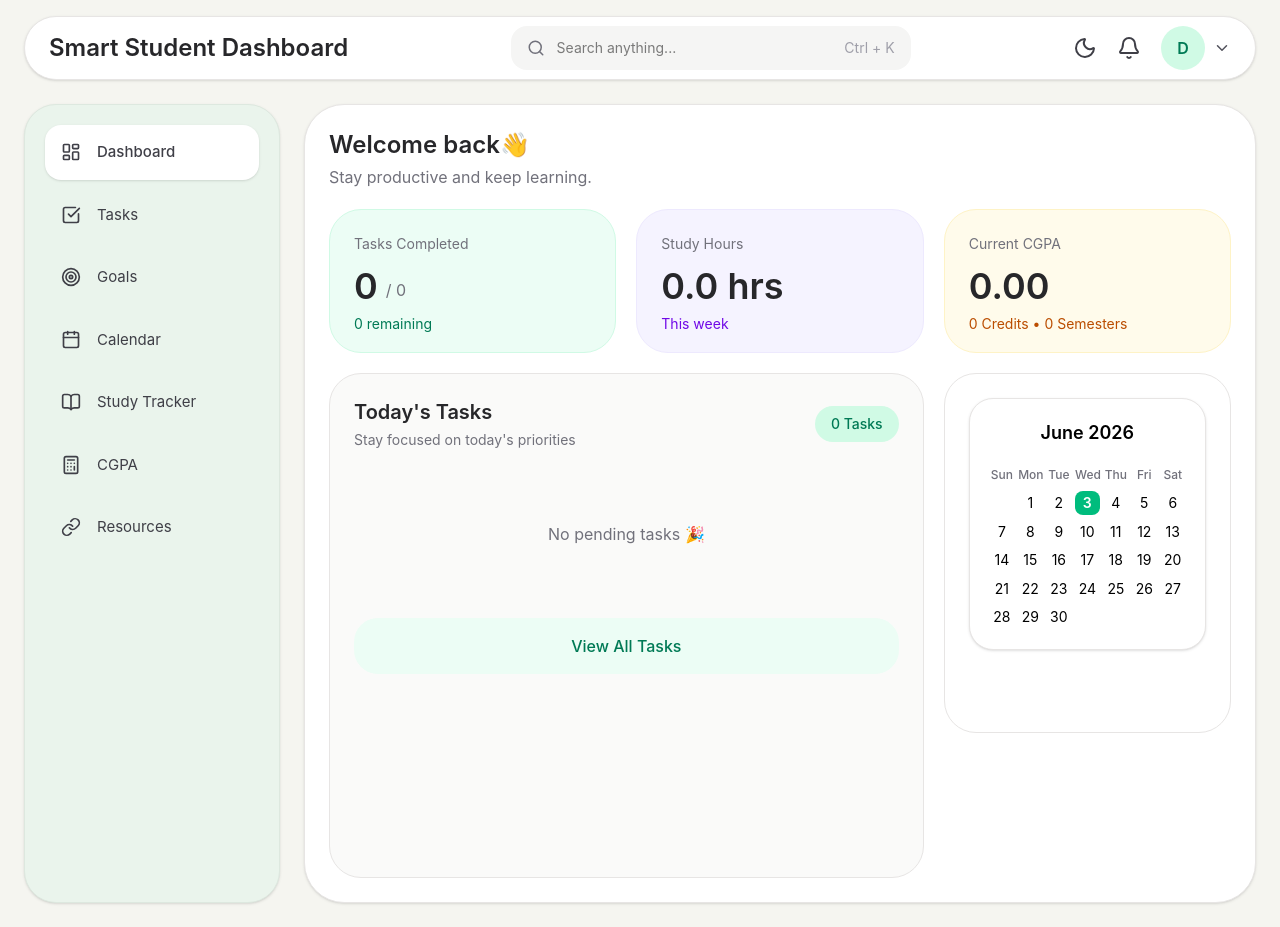
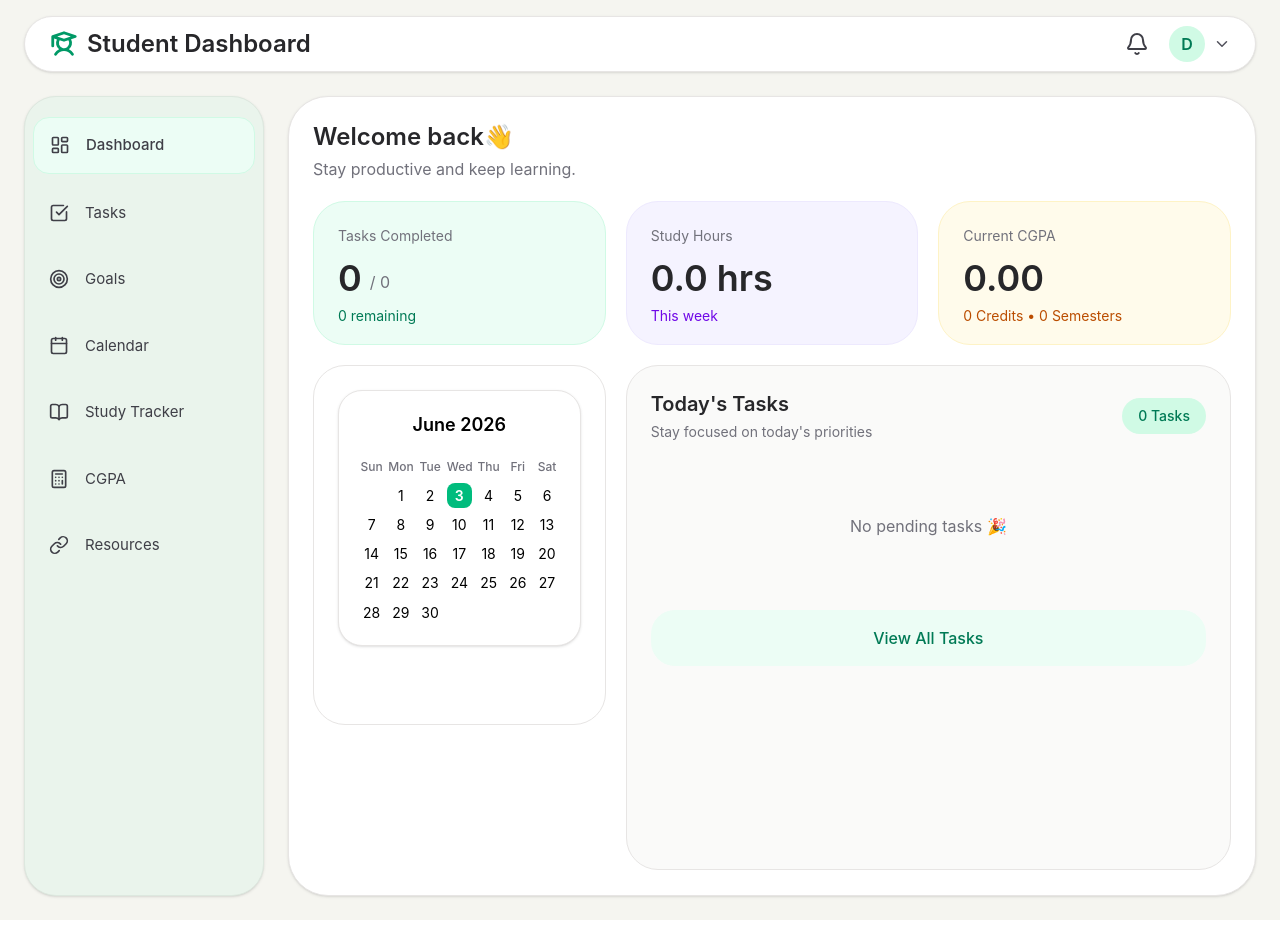
Before and after one commit to diansade/smart-student-dashboard, a React (Vite) app: page / in a window 1280 px wide. Built offline with nearby package versions, Linux system fonts and the light colour scheme.

Commit message:
V1 completed and readme updated

```diff
--- a/src/components/layout/Navbar.jsx
+++ b/src/components/layout/Navbar.jsx
@@ -1,11 +1,14 @@
+import { useState } from "react";
 import { Search, Bell, Moon, ChevronDown } from "lucide-react";
+import { PiStudentBold } from "react-icons/pi";
+import { HiOutlineMenu } from "react-icons/hi";
 
-const Navbar = () => {
+const Navbar = ({ sidebarOpen, setSidebarOpen }) => {
   return (
-    <header className="px-6 pt-4">
+    <header className="px-3 sm:px-4 lg:px-6 pt-3 lg:pt-4">
       <div
         className="
-        h-16
+        min-h-[56px]
         rounded-[2rem]
         bg-white
         border border-stone-200
@@ -15,43 +18,33 @@ const Navbar = () => {
       "
       >
         {/* Left */}
-        <h1 className="text-2xl font-semibold text-zinc-800">
-          Smart Student Dashboard
-        </h1>
 
-        {/* Center Search */}
-        <div
-          className="
-          hidden md:flex
-          items-center gap-3
-          bg-stone-100
-          rounded-2xl
-          px-4 py-3
-          w-[400px]
-        "
-        >
-          <Search size={18} className="text-zinc-500" />
+        <div className="flex items-center gap-3">
+          {/* Hamburger - Mobile Only */}
+          <button
+            onClick={() => setSidebarOpen(!sidebarOpen)}
+            className="lg:hidden text-2xl text-zinc-700"
+          >
+            <HiOutlineMenu />
+          </button>
 
-          <input
-            type="text"
-            placeholder="Search anything..."
-            className="
-            bg-transparent
-            outline-none
-            flex-1
-            text-sm
-          "
-          />
+          <div className="flex items-center gap-2">
+            <PiStudentBold className="text-2xl sm:text-3xl text-emerald-600 flex-shrink-0" />
 
-          <span className="text-sm text-zinc-400">Ctrl + K</span>
+            <h1 className="font-semibold text-zinc-800 leading-tight">
+              <span className="block text-base sm:hidden">Student</span>
+
+              <span className="block text-base sm:hidden">Dashboard</span>
+
+              <span className="hidden sm:block text-xl lg:text-2xl">
+                Student Dashboard
+              </span>
+            </h1>
+          </div>
         </div>
 
         {/* Right */}
-        <div className="flex items-center gap-5">
-          <button className="text-zinc-700 hover:text-black transition">
-            <Moon size={24} />
-          </button>
-
+        <div className="flex items-center gap-2 sm:gap-4 lg:gap-5">
           <button className="text-zinc-700 hover:text-black transition">
             <Bell size={24} />
           </button>
@@ -60,7 +53,7 @@ const Navbar = () => {
           <div className="flex items-center gap-2">
             <div
               className="
-              w-11 h-11
+              w-8 h-8 sm:w-9 sm:h-9
               rounded-full
               bg-emerald-100
               flex items-center justify-center
--- a/src/components/layout/Sidebar.jsx
+++ b/src/components/layout/Sidebar.jsx
@@ -1,4 +1,6 @@
 import { NavLink } from "react-router-dom";
+import { useState } from "react";
+import { X } from "lucide-react";
 
 import {
   LayoutDashboard,
@@ -48,35 +50,74 @@ const menuItems = [
   },
 ];
 
-const Sidebar = () => {
+const Sidebar = ({ sidebarOpen, setSidebarOpen }) => {
   return (
     <aside
-      className="
-      w-64
-      min-h-[78vh]
-      rounded-[2rem]
-      bg-[#EAF4EC]
-      p-5
-      shadow-sm
-      border border-[#DDE8DF]
+      className={`
+    fixed
+    top-0
+    left-0
+    h-screen
+    w-60
+    rounded-none
+    bg-white
+    lg:rounded-[2rem]
+    lg:bg-[#EAF4EC]
+    py-5
+    shadow-2xl
+    border-r
+    border-[#DDE8DF]
+    z-50
+    transition-transform
+    duration-300
+
+    ${sidebarOpen ? "translate-x-0" : "-translate-x-full"}
+
+    lg:translate-x-0
+    lg:static
+    lg:min-h-[78vh]
+    lg:shadow-sm
+    lg:border
+  `}
+    >
+      <div className="flex items-start justify-between px-4 pb-5 border-b border-stone-200 lg:hidden">
+        <div>
+          <h2 className="text-lg font-semibold text-zinc-800">
+            Student Dashboard
+          </h2>
+
+          <p className="mt-1 text-sm text-zinc-500">Stay productive</p>
+        </div>
+
+        <button
+          onClick={() => setSidebarOpen(false)}
+          className="
+      p-2
+      rounded-full
+      hover:bg-stone-100
+      transition
     "
-    >
-      <nav className="flex flex-col gap-2">
+        >
+          <X size={18} strokeWidth={2.2} />
+        </button>
+      </div>
+      <nav className="flex flex-col gap-3 px-2">
         {menuItems.map((item) => (
           <NavLink
             key={item.name}
             to={item.path}
+            onClick={() => setSidebarOpen(false)}
             className={({ isActive }) =>
               `
               flex items-center gap-4
               rounded-2xl px-4 py-4
               text-zinc-700
               transition-all duration-200
-              hover:bg-white hover:text-zinc-900
+              hover:bg-emerald-50 hover:text-zinc-900
 
               ${
                 isActive
-                  ? "bg-white text-emerald-700 shadow-sm font-medium"
+                  ? "bg-emerald-50 text-emerald-700 font-medium border border-emerald-100"
                   : ""
               }
             `
--- a/src/layouts/AppLayout.jsx
+++ b/src/layouts/AppLayout.jsx
@@ -1,18 +1,49 @@
+import { useState } from "react";
 import Sidebar from "../components/layout/Sidebar";
 import Navbar from "../components/layout/Navbar";
 import { Outlet } from "react-router-dom";
 
 function AppLayout() {
+  const [sidebarOpen, setSidebarOpen] = useState(false);
   return (
     <div className="min-h-screen bg-[#F5F5F0]">
       {/* Navbar */}
-      <Navbar />
+      <Navbar sidebarOpen={sidebarOpen} setSidebarOpen={setSidebarOpen} />
+      {sidebarOpen && (
+        <div
+          onClick={() => setSidebarOpen(false)}
+          className="fixed inset-0 bg-black/30 z-40 lg:hidden"
+        />
+      )}
 
       {/* Main Layout */}
-      <div className="flex gap-6 p-6">
-        <Sidebar />
+      <div className="flex p-4 lg:p-6 gap-6 relative">
+        {sidebarOpen && (
+          <div
+            onClick={() => setSidebarOpen(false)}
+            className="
+      fixed
+      inset-0
+      bg-black/30
+      z-40
+      lg:hidden
+    "
+          />
+        )}
+        <Sidebar sidebarOpen={sidebarOpen} setSidebarOpen={setSidebarOpen} />
 
-        <main className="flex-1 rounded-[2.5rem] shadow-sm border border-stone-200 bg-white p-6 ">
+        <main
+          className="
+    flex-1
+    rounded-[2.5rem]
+    border
+    border-stone-200
+    bg-white
+    shadow-sm
+    p-4
+    md:p-6
+  "
+        >
           <Outlet />
         </main>
       </div>
--- a/src/pages/Dashboard.jsx
+++ b/src/pages/Dashboard.jsx
@@ -40,19 +40,28 @@ const Dashboard = () => {
       </section>
 
       {/* Main Dashboard Grid */}
-      <section className="grid grid-cols-3 gap-5">
-        {/* LEFT SIDE */}
-        <div className="col-span-2 space-y-5">
+      <section
+        className="
+    grid
+    grid-cols-1
+    md:grid-cols-2
+    xl:grid-cols-3
+    gap-5
+  "
+      >
         {/* Stats Row */}
-          <div className="grid grid-cols-2 gap-5">
         {/* Tasks Completed */}
-            <div
+        <Link
+          to="/tasks"
           className="
               rounded-[2rem]
               bg-emerald-50
               border border-emerald-100
               p-6
               h-36
+              hover:shadow-lg
+hover:-translate-y-1
+transition-all duration-300
             "
         >
           <p className="text-zinc-500 text-sm">Tasks Completed</p>
@@ -69,16 +78,20 @@ const Dashboard = () => {
               ? "All tasks completed 🎉"
               : `${totalTasks - completedTasks} remaining`}
           </p>
-            </div>
+        </Link>
 
         {/* Study Hours */}
-            <div
+        <Link
+          to="/study"
           className="
               rounded-[2rem]
               bg-violet-50
               border border-violet-100
               p-6
               h-36
+              hover:shadow-lg
+hover:-translate-y-1
+transition-all duration-300
             "
         >
           <p className="text-zinc-500 text-sm">Study Hours</p>
@@ -88,12 +101,38 @@ const Dashboard = () => {
           </h2>
 
           <p className="mt-2 text-violet-700 text-sm">This week</p>
-            </div>
-          </div>
+        </Link>
+
+        {/* CGPA */}
+        <Link
+          to="/cgpa"
+          className="
+            block
+    rounded-[2rem]
+    bg-amber-50
+    border border-amber-100
+    p-6
+    h-36
+    hover:shadow-lg
+hover:-translate-y-1
+transition-all duration-300
+  "
+        >
+          <p className="text-zinc-500 text-sm">Current CGPA</p>
+
+          <h2 className="mt-3 text-4xl font-semibold text-zinc-800">{cgpa}</h2>
+
+          <p className="mt-2 text-sm text-amber-700">
+            {totalCredits} Credits • {semesters.length} Semesters
+          </p>
+        </Link>
 
         {/* Today's Tasks */}
         <div
           className="
+            order-5
+            xl:col-span-2
+            md:col-span-2
             rounded-[2rem]
             bg-stone-50
             border border-stone-200
@@ -184,33 +223,11 @@ const Dashboard = () => {
             View All Tasks
           </Link>
         </div>
-        </div>
 
-        {/* RIGHT SIDE */}
-        <div className="space-y-5">
-          {/* CGPA */}
-          <div
-            className="
-    rounded-[2rem]
-    bg-amber-50
-    border border-amber-100
-    p-6
-    h-36
-  "
-          >
-            <p className="text-zinc-500 text-sm">Current CGPA</p>
-
-            <h2 className="mt-3 text-4xl font-semibold text-zinc-800">
-              {cgpa}
-            </h2>
-
-            <p className="mt-2 text-sm text-amber-700">
-              {totalCredits} Credits • {semesters.length} Semesters
-            </p>
-          </div>
         {/* Calendar */}
         <div
           className="
+            order-4
             rounded-[2rem]
             bg-white
             border border-stone-200
@@ -220,7 +237,6 @@ const Dashboard = () => {
         >
           <MiniCalendar date={new Date()} />
         </div>
-        </div>
       </section>
     </div>
   );
--- a/src/pages/Tasks.jsx
+++ b/src/pages/Tasks.jsx
@@ -156,7 +156,7 @@ const Tasks = () => {
   return (
     <div className="space-y-6">
       {/* Header */}
-      <div className="flex items-center justify-between">
+      <div className="flex flex-col gap-4 sm:flex-row sm:items-center sm:justify-between">
         <div>
           <h1 className="text-2xl font-semibold text-zinc-800">Tasks</h1>
 
@@ -165,7 +165,7 @@ const Tasks = () => {
           </p>
         </div>
 
-        <div className="flex items-center gap-3">
+        <div className="flex flex-col sm:flex-row gap-3">
           <button
             onClick={() => setShowArchive(true)}
             className="
@@ -199,7 +199,7 @@ const Tasks = () => {
       </div>
 
       {/* Filters */}
-      <div className="flex gap-3">
+      <div className="flex flex-wrap gap-3">
         <button
           onClick={() => setFilter("All")}
           className={`
@@ -363,7 +363,9 @@ const Tasks = () => {
         >
           <div
             className="
-      w-full max-w-lg
+      w-full
+      w-[95%]
+      max-w-lg
       rounded-[2rem]
       bg-white
       p-8
@@ -447,7 +449,7 @@ const Tasks = () => {
                   Priority
                 </label>
 
-                <div className="flex gap-3">
+                <div className="flex flex-wrap gap-3">
                   <button
                     type="button"
                     onClick={() => setPriority(priority === "Low" ? "" : "Low")}
@@ -504,7 +506,7 @@ const Tasks = () => {
             </div>
 
             {/* Footer */}
-            <div className="mt-8 flex justify-end gap-3">
+            <div className="mt-8 flex flex-col-reverse sm:flex-row sm:justify-end gap-3">
               <button
                 onClick={resetForm}
                 className="
@@ -540,13 +542,13 @@ const Tasks = () => {
     fixed inset-0
     bg-black/30
     backdrop-blur-sm
-    flex items-center justify-center
+    flex flex-col gap-4 sm:flex-row sm:items-center sm:justify-center
     z-50
   "
         >
           <div
             className="
-      w-full max-w-2xl
+      w-[95%] max-w-2xl
       rounded-[2rem]
       bg-white
       p-8
```
Also changed, not shown: src/pages/Goals.jsx (+29 -13 lines), src/pages/Resources.jsx (+35 -13 lines), src/pages/StudyTracker.jsx (+37 -20 lines), 1 other file (tests, documents, lock files or other folders). Lines whose indentation alone changed are shown as unchanged.
